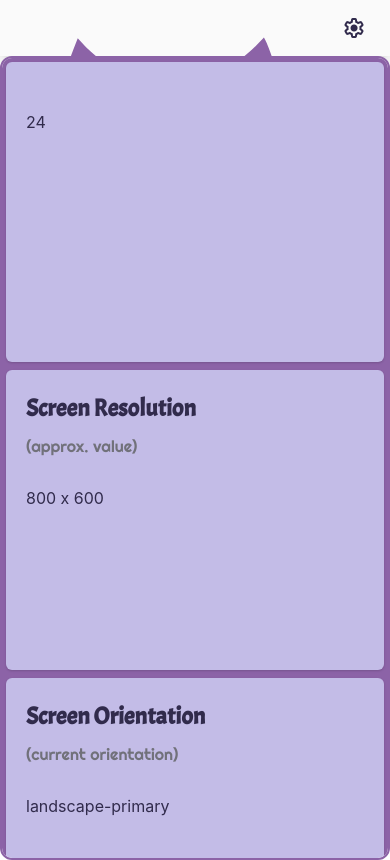
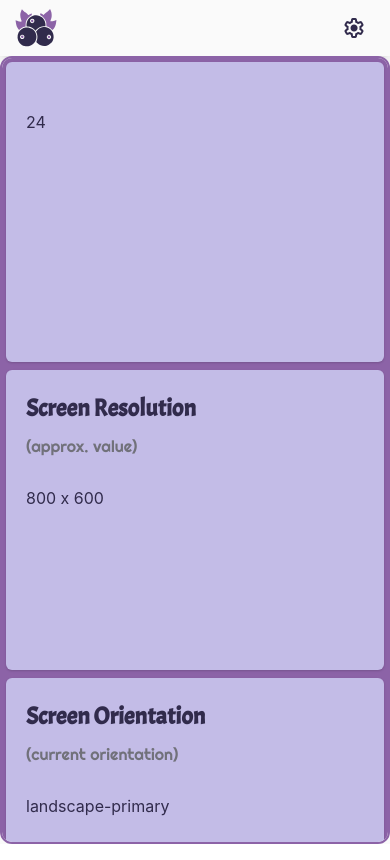
Before and after one commit to YashAgarwal1201/Blackcurrant, a React (Vite) app: page /home in a window 390 px wide. Built offline with nearby package versions, Linux system fonts and the light colour scheme; a web font is replaced by a local one.

Commit message:
fix: layout fix for small screens

```diff
--- a/src/Components/Header/Header.tsx
+++ b/src/Components/Header/Header.tsx
@@ -15,7 +15,7 @@ const Header = () => {
   return (
     <div className="header-card w-full md:w-[64px] h-[56px] md:h-full px-3 md:px-1 py-1 md:py-3 flex flex-row md:flex-col justify-between items-center bg-color5 font-content text-base xs:text-lg md:text-xl lg:text-2xl shadow-lg select-none">
       {/* Display the time and date on the left side */}
-      <Image src="/logo.svg" className="w-auto md:w-full h-full md:h-auto" />
+      <Image src="/logo.svg" className="w-auto md:w-full h-full md:h-auto aspect-square" />
 
       <div className="flex items-center text-color1">
         <Button
--- a/src/Layout/Layout.tsx
+++ b/src/Layout/Layout.tsx
@@ -17,7 +17,7 @@ const Layout = ({ children }: { children: any }) => {
       <div className="w-full h-full flex flex-col md:flex-row">
         <Header />
         <div
-          className={`w-full md:w-[calc(100%-64px)] h-[calc(100%-40px)] md:h-full p-0 sm:p-1 md:p-2 transition-all duration-1000 transform ${
+          className={`w-full md:w-[calc(100%-64px)] h-[calc(100%-56px)] md:h-full p-0 sm:p-1 md:p-2 transition-all duration-1000 transform ${
             showContent
               ? "translate-y-0 opacity-100"
               : "-translate-y-full opacity-0"
--- a/src/Pages/HomePage/HomePage.scss
+++ b/src/Pages/HomePage/HomePage.scss
@@ -37,6 +37,18 @@
 //   }
 // }
 
+.custom-scrollbar::-webkit-scrollbar {
+  width: 6px;
+}
+.custom-scrollbar::-webkit-scrollbar-thumb {
+  border: 1px solid var(--color2);
+  background-color: var(--color1);
+  border-radius: 8px;
+}
+.custom-scrollbar::-webkit-scrollbar-thumb:hover {
+  background-color: var(--color4);
+}
+
 .p-contextmenu {
   background-color: var(--color3);
   width: 250px;
--- a/src/Pages/HomePage/HomePage.tsx
+++ b/src/Pages/HomePage/HomePage.tsx
@@ -46,7 +46,7 @@ const LandingPage = () => {
     <Layout>
       <ContextMenu model={items} ref={cm} />
       <div
-        className="w-full h-full p-1 xs:p-2 md:p-3 lg:p-4 bg-color2 rounded-xl border-2 border-color2 grid grid-flow-row gap-2 grid-cols-1 sm:grid-cols-2 md:grid-cols-3 lg:grid-cols-4 overflow-y-auto"
+        className="custom-scrollbar w-full h-full p-1 xs:p-2 md:p-3 lg:p-4 bg-color2 rounded-xl border-2 border-color2 grid grid-flow-row gap-2 grid-cols-1 sm:grid-cols-2 md:grid-cols-3 lg:grid-cols-4 overflow-y-auto"
         onContextMenu={(e: any) => cm.current?.show(e)}
       >
         <ScreenColorDepth baseStyle={cardStylesBase} />
```
